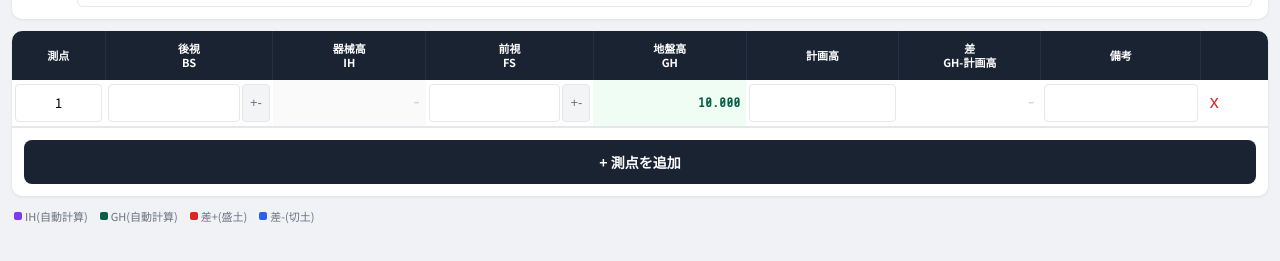
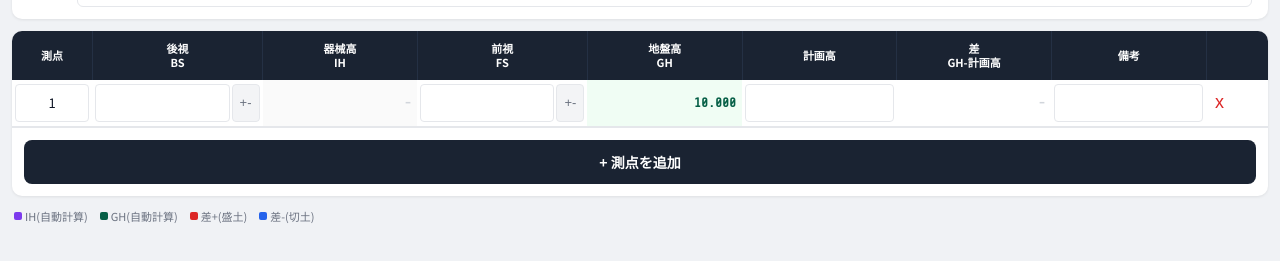
Before and after one commit to shirokagejp/sokuryo-yacho, a plain HTML site: page index.html in a window 1280 px wide. Shown: the part 235-496 px from the top of the page. Drawn offline with nearby package versions, Linux system fonts and the light colour scheme.

Commit message:
Add files via upload

```diff
--- a/index.html
+++ b/index.html
@@ -31,7 +31,7 @@
   .main { padding: 12px; max-width: 100%; }
   .bm-card { background: #fff; border-radius: 10px; padding: 14px 16px; margin-bottom: 12px; display: flex; align-items: center; gap: 12px; box-shadow: 0 1px 3px rgba(0,0,0,0.08); flex-wrap: wrap; }
   .bm-label { font-size: 14px; font-weight: 600; color: #374151; white-space: nowrap; }
-  .bm-input { font-family: 'Share Tech Mono', monospace; font-size: 18px; font-weight: 700; color: #1a2332; border: 2px solid #d1d5db; border-radius: 6px; padding: 8px 10px; width: 140px; text-align: right; }
+  .bm-input { font-family: 'Share Tech Mono', monospace; font-size: 18px; font-weight: 700; color: #111827; border: 2px solid #d1d5db; border-radius: 6px; padding: 8px 10px; width: 140px; text-align: right; }
   .bm-input:focus { outline: none; border-color: #f59e0b; }
   .bm-unit { font-size: 14px; color: #9ca3af; }
   .site-name-row { background: #fff; border-radius: 10px; padding: 12px 16px; margin-bottom: 12px; display: flex; align-items: center; gap: 10px; box-shadow: 0 1px 3px rgba(0,0,0,0.08); }
@@ -40,14 +40,14 @@
   .site-name-input:focus { outline: none; border-color: #f59e0b; }
   .table-card { background: #fff; border-radius: 10px; box-shadow: 0 1px 3px rgba(0,0,0,0.08); overflow: hidden; }
   .table-wrap { overflow-x: auto; -webkit-overflow-scrolling: touch; }
-  table { width: 100%; border-collapse: collapse; font-size: 13px; }
+  table { width: max-content; min-width: 100%; border-collapse: collapse; font-size: 13px; }
   thead tr { background: #1a2332; color: #fff; }
   th { padding: 10px 4px; text-align: center; font-size: 11px; font-weight: 600; white-space: pre-line; line-height: 1.3; border-right: 1px solid #243044; }
   th:last-child { border-right: none; }
   tbody tr:nth-child(even) { background: #f9fafb; }
   tbody tr { border-bottom: 1px solid #e5e7eb; }
   td { padding: 4px 3px; vertical-align: middle; }
-  .cell-input { border: 1px solid #e5e7eb; border-radius: 4px; padding: 8px 4px; font-size: 14px; font-family: 'Share Tech Mono', monospace; width: 100%; text-align: right; background: #fff; -webkit-appearance: none; min-height: 38px; }
+  .cell-input { border: 1px solid #e5e7eb; border-radius: 4px; padding: 8px 4px; font-size: 14px; font-family: 'Share Tech Mono', monospace; width: 100%; text-align: right; background: #fff; color: #111827; -webkit-appearance: none; min-height: 38px; }
   .cell-input:focus { outline: none; border-color: #f59e0b; }
   .cell-input.bs-filled { background: #fffbeb; }
   .cell-input.fs-filled { background: #eff6ff; }
@@ -265,15 +265,15 @@ function renderMain() {
     + '<span class="site-name-label">現場名</span>'
     + '<input class="site-name-input" type="text" id="siteNameInput" value="' + esc(site.name) + '" maxlength="20" autocomplete="off"></div>'
     + '<div class="table-card"><div class="table-wrap"><table><thead><tr>'
-    + '<th style="width:50px">測点</th>'
-    + '<th style="width:90px">後視\nBS</th>'
-    + '<th style="width:82px">器械高\nIH</th>'
-    + '<th style="width:90px">前視\nFS</th>'
-    + '<th style="width:82px">地盤高\nGH</th>'
-    + '<th style="width:82px">計画高</th>'
-    + '<th style="width:76px">差\nGH-計画高</th>'
-    + '<th style="width:86px">備考</th>'
-    + '<th style="width:36px"></th>'
+    + '<th style="width:52px">測点</th>'
+    + '<th style="width:110px">後視\nBS</th>'
+    + '<th style="width:100px">器械高\nIH</th>'
+    + '<th style="width:110px">前視\nFS</th>'
+    + '<th style="width:100px">地盤高\nGH</th>'
+    + '<th style="width:100px">計画高</th>'
+    + '<th style="width:100px">差\nGH-計画高</th>'
+    + '<th style="width:100px">備考</th>'
+    + '<th style="width:40px"></th>'
     + '</tr></thead><tbody id="tableBody">';
 
   for (var j = 0; j < computed.length; j++) {
```
